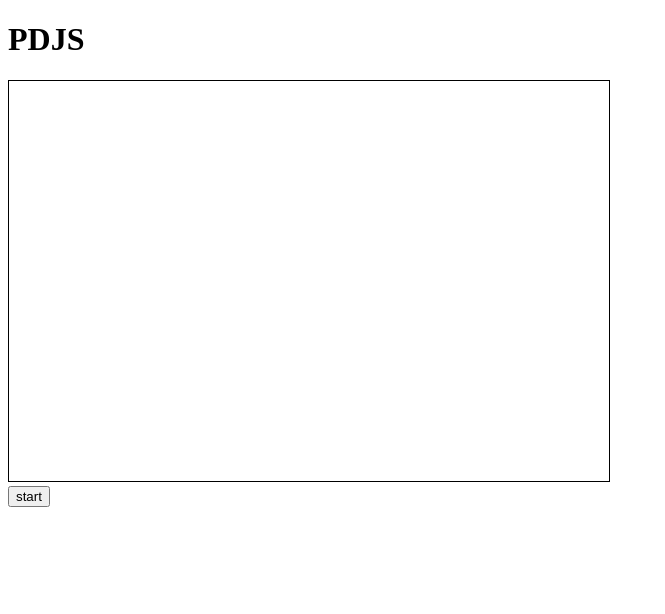
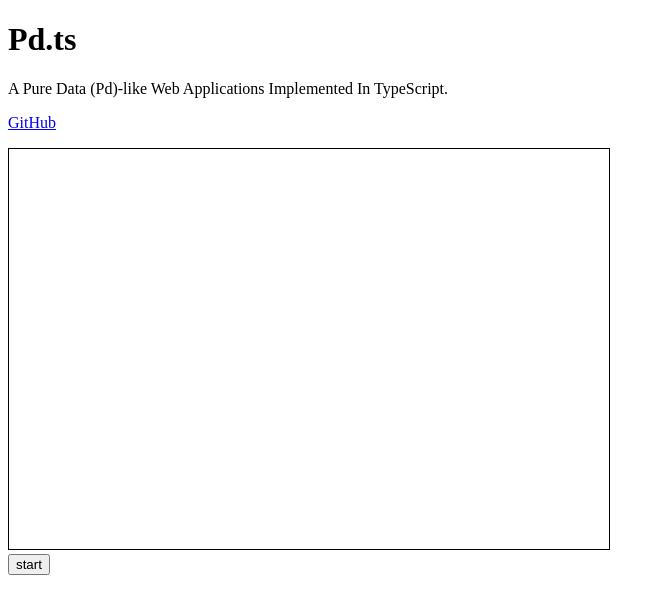
Before and after one commit to ibuibu/Pd.ts, a website built with Vite: page index.html in a window 1280 px wide. Shown: the whole page, without its empty margins (0-665 px from the left). Built offline with nearby package versions, Linux system fonts and the light colour scheme.

Commit message:
Change heading and description

```diff
--- a/index.html
+++ b/index.html
@@ -14,7 +14,11 @@
     </style>
   </head>
   <body>
-    <h1>PDJS</h1>
+    <h1>Pd.ts</h1>
+    <p>A Pure Data (Pd)-like Web Applications Implemented In TypeScript.</p>
+    <p>
+      <a href="https://github.com/ibuibu/Pd.ts">GitHub</a>
+    </p>
     <div>
       <canvas
         id="tutorial"
```
